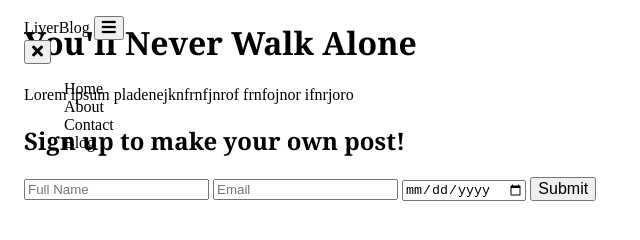
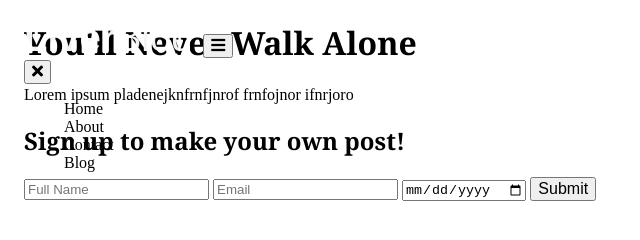
Before and after one commit to Eskilmm/Project-Exam--Blog, a plain HTML site: page index.html in a window 1280 px wide. Shown: the whole page, without its empty margins (0-640 px from the left). Drawn offline with Linux system fonts and the light colour scheme.

Commit message:
Update style.css

```diff
--- a/style.css
+++ b/style.css
@@ -11,3 +11,15 @@
     -ms-flex-pack: justify;
     justify-content: space-between;
 }
+
+.site-brand{
+    color: #fff;
+    font-size: 2.4rem;
+    font-family: 'Raleway', sans-serif;
+    font-weight: 600;
+    opacity: 0.95;
+}
+
+.site-brand span{
+    font-weight: 300;
+}
```
